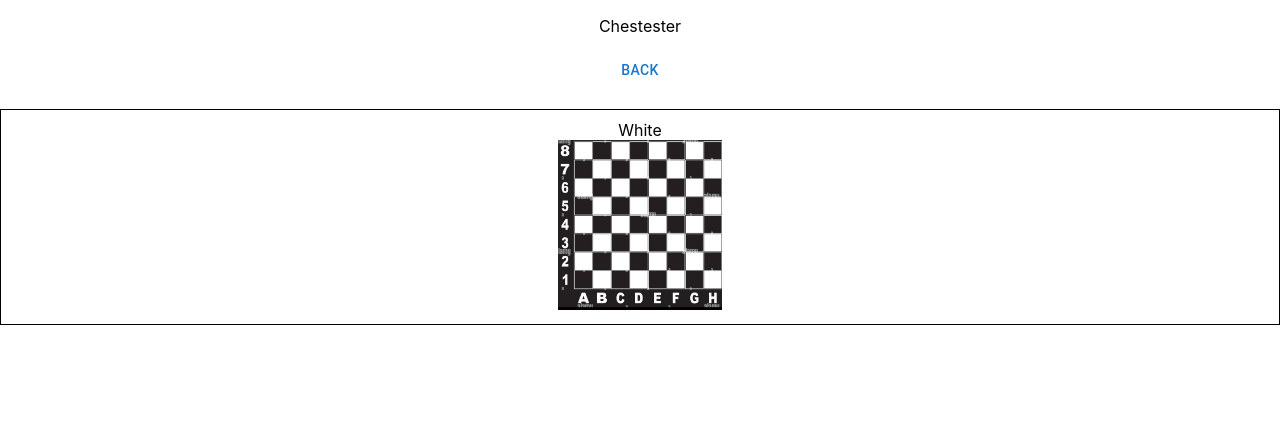
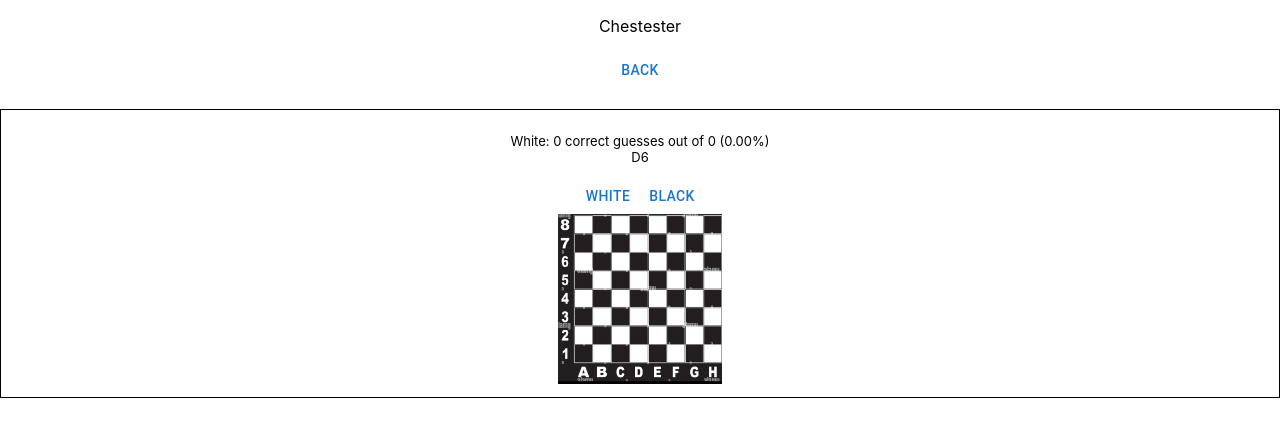
Before and after one commit to ameliepotato/chestester, a React (Create React App) app: page / in a window 1280 px wide. Both pictures are taken after a click on the button "WHITE". Shown: the top 436 px of the page. Built offline with nearby package versions, Linux system fonts and the light colour scheme.

Commit message:
game logic

```diff
--- /dev/null
+++ b/src/Game.css
@@ -0,0 +1,4 @@
+.Game {
+  text-align: center;
+  font-size: small;
+}
--- a/src/Game.js
+++ b/src/Game.js
@@ -1,11 +1,39 @@
+import './Game.css';
+import { Button } from "@mui/material";
+import { useState } from "react";
 import Board from "./Board";
+import chessLogic from "./chess";
 
 function Game(props) {
+    const [position, setPosition] = useState(chessLogic.getRandomPosition());
+    const [tries, setTries] = useState(0);
+    const [correctGuesses, setCorrectGuesses] = useState(0);
 
     return (
-        <div data-testid="Game">
-            {props.black ? "Black" : "White"}
+        <div data-testid="Game" className='Game'>
+            <p>
+                {(props.black ? "Black: " : "White: ")} {correctGuesses} correct guesses out of {tries} ({(correctGuesses/(tries?tries:1)*100).toFixed(2)}%)
+                <br></br>
+                {position}
+                <br></br>
+            </p>
+
+            <Button onClick={() => {
+                if (chessLogic.squareIsWhite(position)) setCorrectGuesses((correctGuesses) => correctGuesses + 1);
+                setTries((tries) => tries + 1);
+                setPosition(chessLogic.getRandomPosition());
+            }} >
+                White
+            </Button>
+            <Button onClick={() => {
+                if (!chessLogic.squareIsWhite(position)) setCorrectGuesses((correctGuesses) => correctGuesses + 1);
+                setTries((tries) => tries + 1);
+                setPosition(chessLogic.getRandomPosition());
+            }}>
+                Black
+            </Button>
             <Board black={props.black} />
+
         </div>)
 };
 
--- /dev/null
+++ b/src/chess.js
@@ -0,0 +1,17 @@
+
+var chessLogic = {
+    squareIsWhite: function (coordinates) {
+        const x = coordinates.charAt(0).charCodeAt();
+        const y = coordinates.charAt(1).charCodeAt();
+        return (x + y) % 2 === 1;
+    },
+    getRandomPosition: function(){
+        var letters = "ABCDEFGH";
+        var numbers = "12345678";
+
+        return letters[Math.floor(Math.random() * letters.length)].concat(numbers[Math.floor(Math.random() * numbers.length)]);
+    }
+}
+
+
+export default chessLogic;
```
